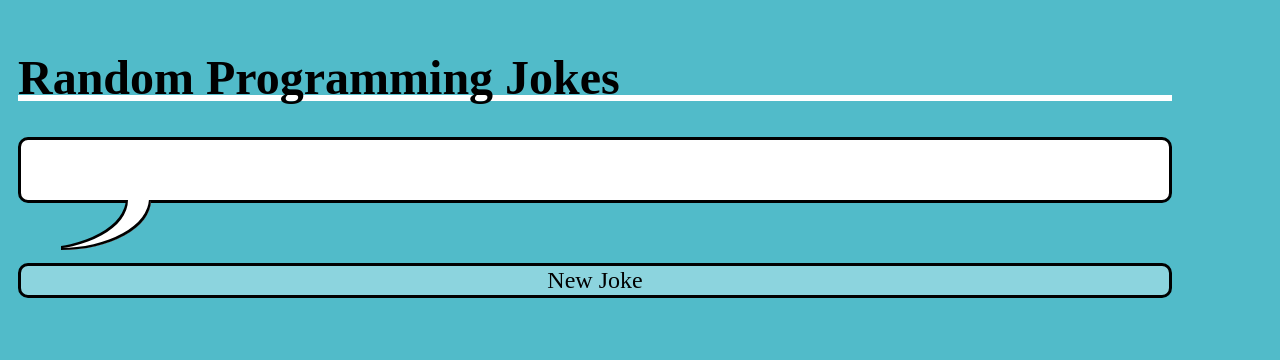
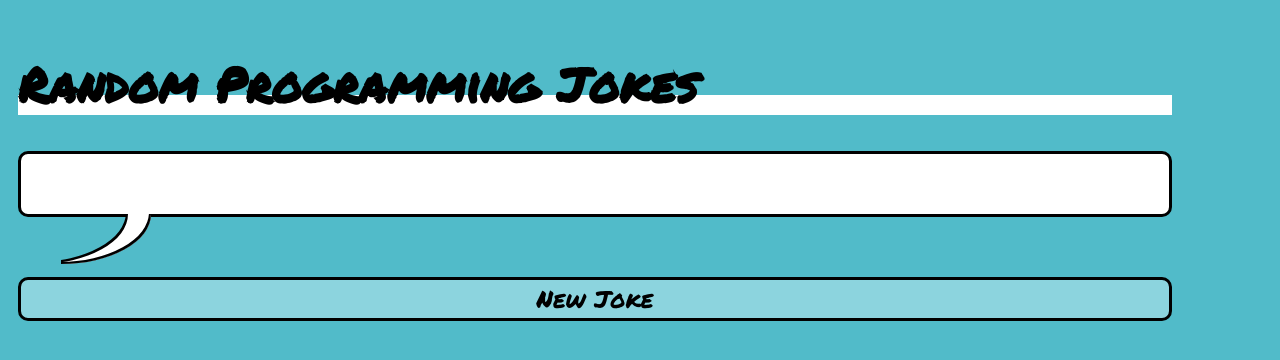
Before and after one commit to wjlee2020/Joke-Project, a plain HTML site: page index.html in a window 1280 px wide. Drawn offline with Linux system fonts and the light colour scheme; no server answers.

Commit message:
updated css

```diff
--- a/css/style.css
+++ b/css/style.css
@@ -1,8 +1,7 @@
-@import url("https://fonts.googleapis.com/css?family=Permanent+Marker");
-
+@import url('https://fonts.googleapis.com/css2?family=Permanent+Marker&display=swap');
 body {
     background-color: #51bbc9;
-    font-family: "Permanent Market";
+    font-family: "Permanent Marker";
     font-size: 1.5rem;
     padding: 10px 100px 10px 10px;
 }
@@ -14,7 +13,7 @@ h1 {
 h1::before {
     content: '';
     position: absolute;
-    height: 6px;
+    height: 20px;
     width: 100%;
     background-color: white;
     bottom: 4px;
```
